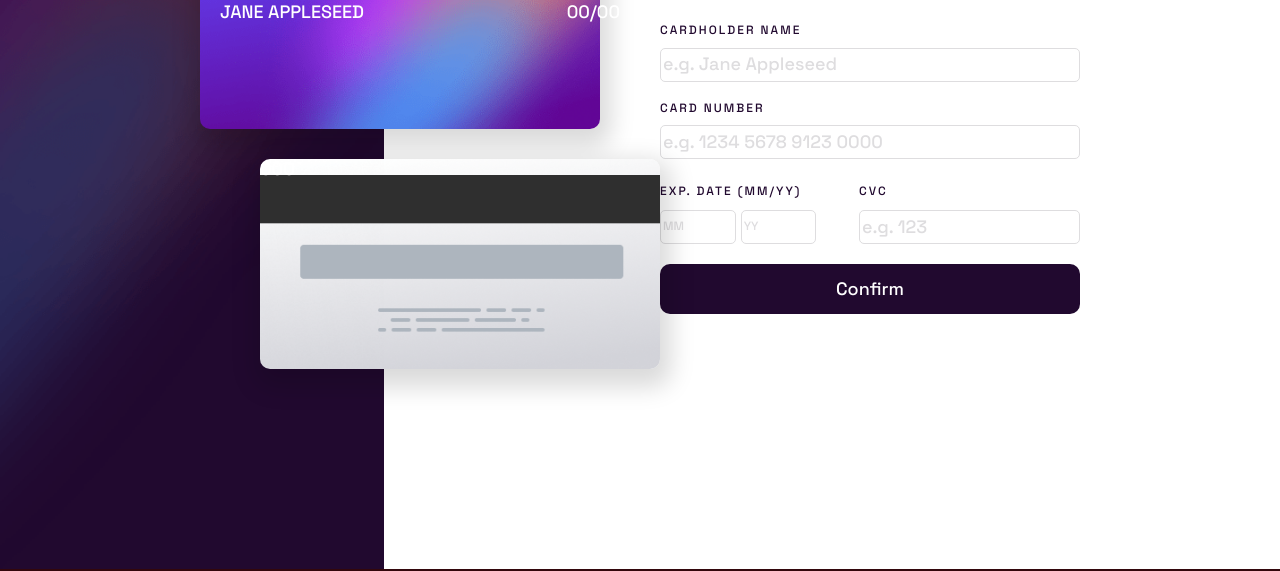
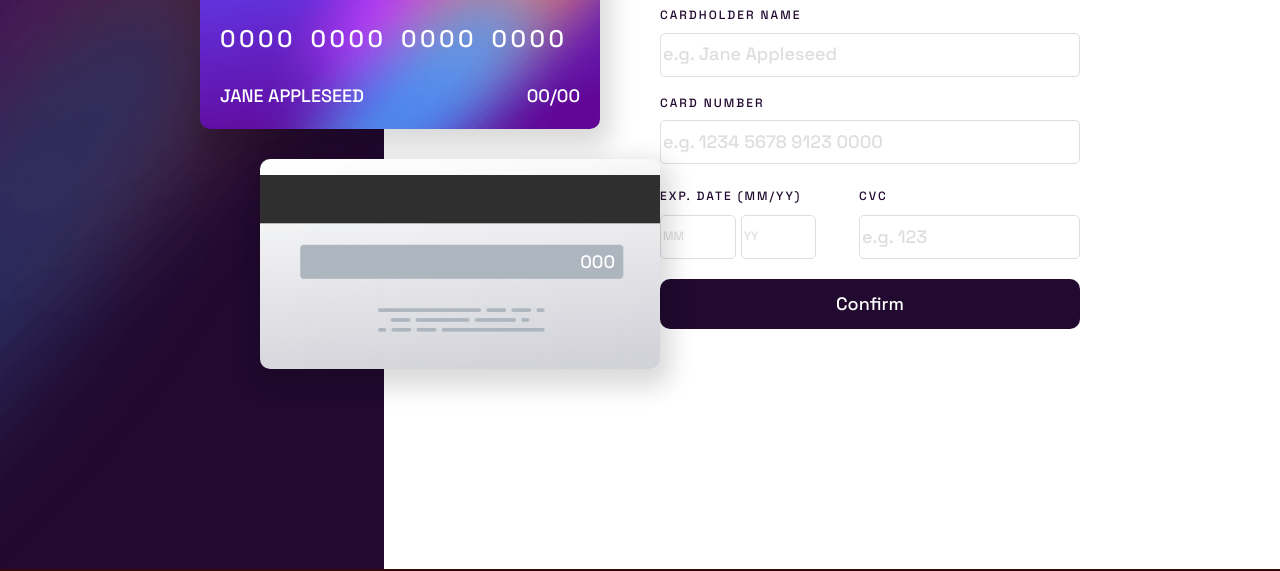
Before and after one commit to scheuerkev/interactive-card-details-form-main, a website: page index.html in a window 1280 px wide. Shown: the part 231-802 px from the top of the page. Drawn offline with nearby package versions, Linux system fonts and the light colour scheme.

Commit message:
End of desktop design #1

```diff
--- a/index.html
+++ b/index.html
@@ -43,7 +43,9 @@
             </div>
           </div>
         </div>
-        <div class="card-back">000</div>
+        <div class="card-back">
+          <span class="card-viz-exp"> 000 </span>
+        </div>
         <div class="form-container">
           <form action="#" method="POST">
             <label for="name" class="upp">Cardholder Name</label>
--- a/style.css
+++ b/style.css
@@ -72,10 +72,11 @@ section.card {
 }
 
 .card-front__infos {
-  width: 100%;
+  height: 80%;
   margin: 2rem;
   display: flex;
   flex-direction: column;
+  justify-content: space-between;
 }
 
 .card-front__infos span {
@@ -87,10 +88,23 @@ section.card {
   justify-content: space-between;
 }
 
+.card-viz-number {
+  font-size: 2.4rem;
+  letter-spacing: 3.5px;
+  word-spacing: 5px;
+  margin-top: 1rem;
+}
+
 .card-back {
   top: 390px;
   left: 260px;
   background: url(./images/bg-card-back.png) center / cover no-repeat;
+}
+
+.card-viz-exp {
+  position: absolute;
+  top: 93px;
+  right: 45px;
 }
 
 .form-container {
@@ -113,7 +127,7 @@ label {
 }
 
 input {
-  min-height: 30px;
+  min-height: 40px;
   margin: 1rem 0 2rem 0;
   border: 1px solid var(--light-grayish-violet);
   border-radius: 5px;
```
